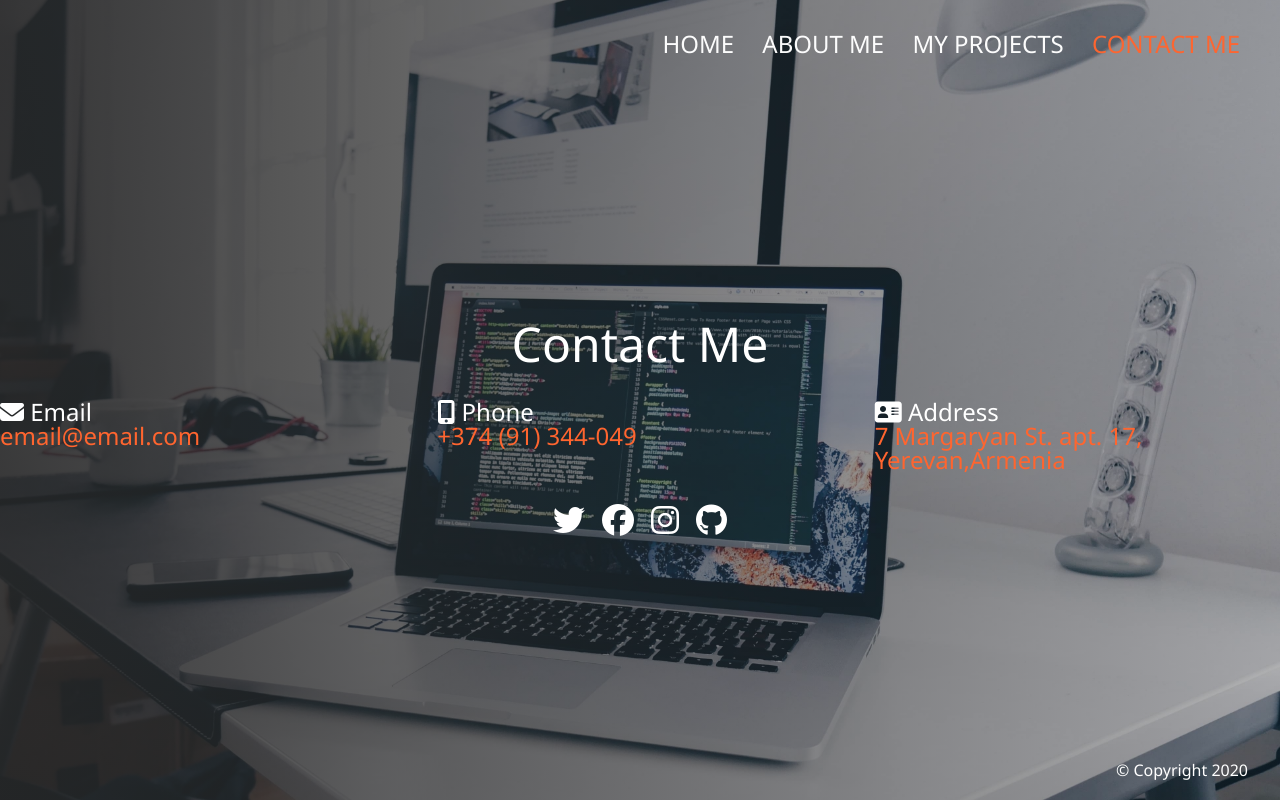
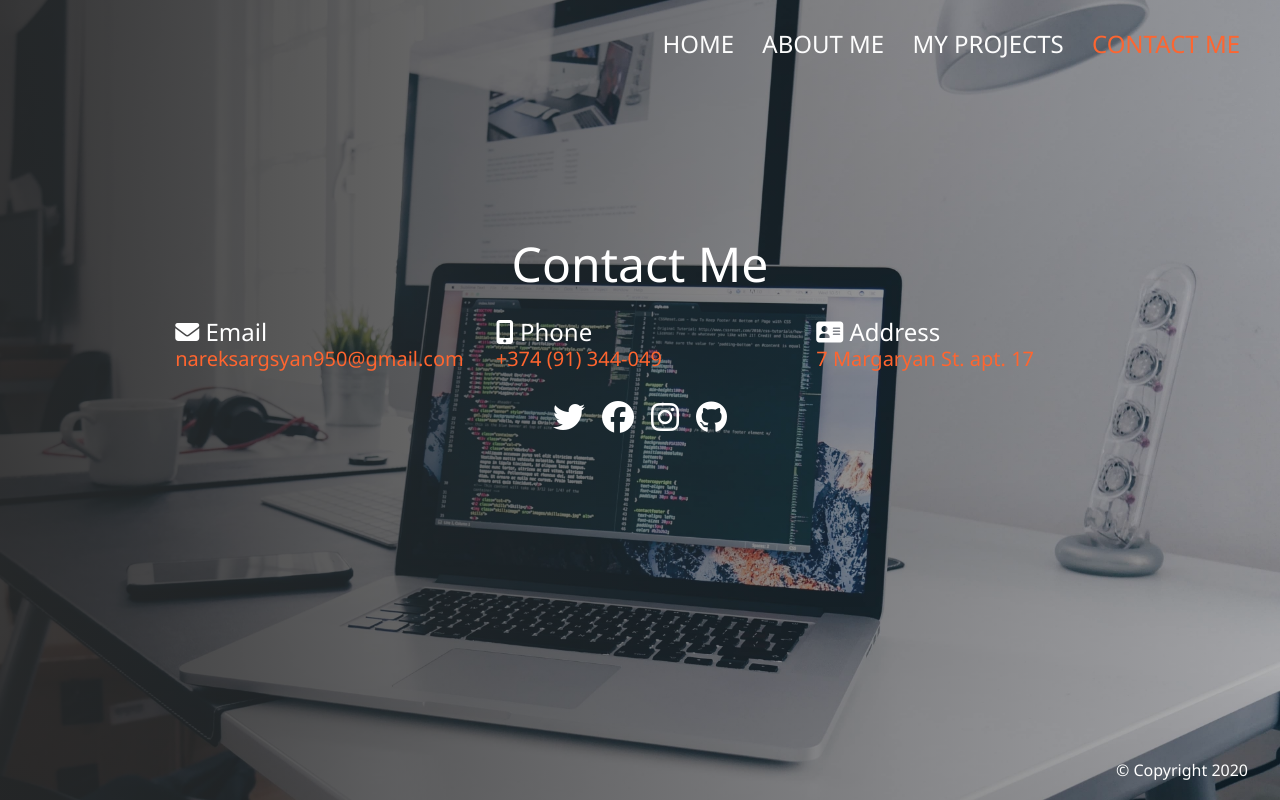
Before and after one commit to narek-webdev/site, a plain HTML site: page contact.html in a window 1280 px wide. Drawn offline with Linux system fonts and the light colour scheme.

Commit message:
resposive_design

```diff
--- a/contact.html
+++ b/contact.html
@@ -46,15 +46,15 @@
       <div class="contact__list">
         <div class="contact__email">
           <i class="fas fa-envelope"></i> Email
-          <div class="text-secondary">email@email.com</div>
+          <div class="text-secondary mt-5 ft-20">nareksargsyan950@gmail.com</div>
         </div>
         <div class="contact__phone">
           <i class="fas fa-mobile-alt"></i> Phone
-          <div class="text-secondary">+374 (91) 344-049</div>
+          <div class="text-secondary mt-5 ft-20">+374 (91) 344-049</div>
         </div>
         <div class="contact__address">
           <i class="fas fa-address-card"></i> Address
-          <div class="text-secondary">7 Margaryan St. apt. 17, Yerevan,Armenia</div>
+          <div class="text-secondary mt-5 ft-20">7 Margaryan St. apt. 17</div>
         </div>
       </div>
 
--- a/css/main.css
+++ b/css/main.css
@@ -6,7 +6,7 @@
 
 .home {
   height: 100%;
-  padding-top: 40vh;
+  padding-top: 30vh;
   overflow: hidden;
   align-items: center;
   text-align: center;
@@ -269,7 +269,7 @@
 
 .contact {
   height: 100%;
-  padding-top: 40vh;
+  padding-top: 30vh;
   overflow: hidden;
   display: flex;
   flex-direction: column;
@@ -415,3 +415,11 @@ footer {
     text-align: center;
   }
 }
+
+.mt-5 {
+  margin-top: 5px;
+}
+
+.ft-20 {
+  font-size: 20px;
+}
```
Also changed, not shown: 1 other file.
